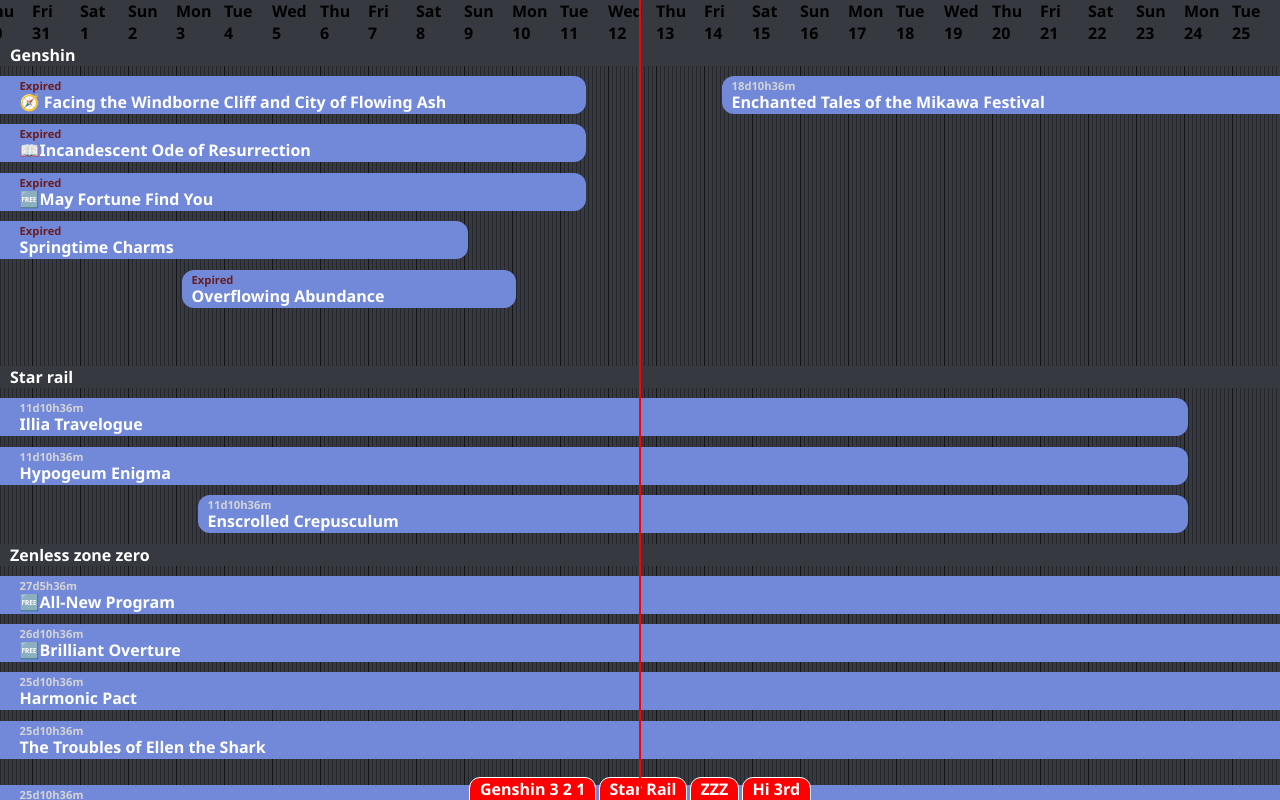
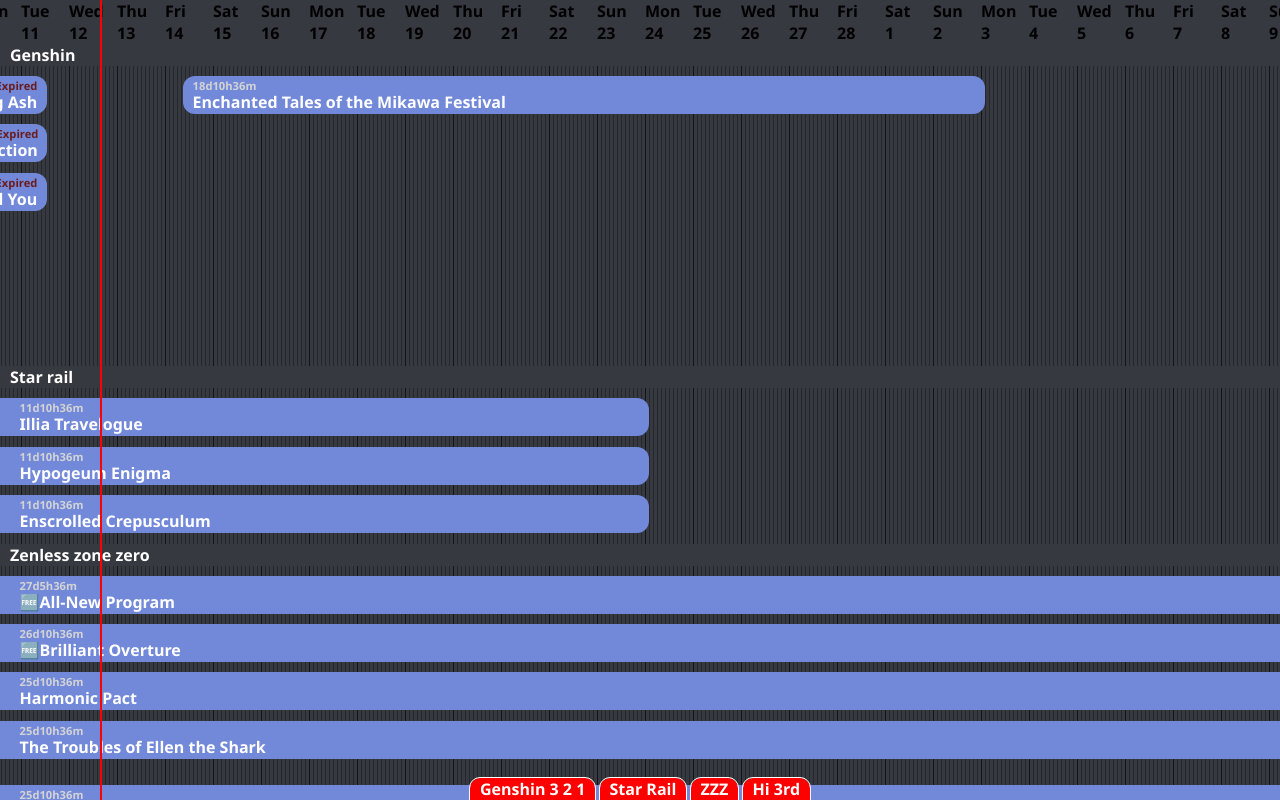
Before and after one commit to stonehoppers/timeline, a plain HTML site: page index.html in a window 1280 px wide. Drawn offline with Linux system fonts and the light colour scheme.

Commit message:
fix some scroll behavior

```diff
--- a/index.js
+++ b/index.js
@@ -67,7 +67,7 @@ nowDiv.style.setProperty("--now", daysDiff(timelineStart, now));
 nowDiv.scrollIntoView({
   behavior: "smooth",
   // block: "start",
-  inline: "center",
+  inline: "start",
 });
 
 //#region FUNCTIONS
--- a/style.css
+++ b/style.css
@@ -83,7 +83,10 @@ body {
     max-width: 100%;
     /* display: flex; */
     div:nth-child(1) {
-      width: 10ch;
+      max-width: 10ch;
+      width: min-content;
+      position: sticky;
+      left: inherit;
     }
     .time {
       font-size: 0.7rem;
@@ -138,6 +141,7 @@ body {
   position: relative;
   left: calc(1px * var(--now));
   z-index: 200;
+  scroll-margin-left: 100px;
 }
 
 nav {
```
